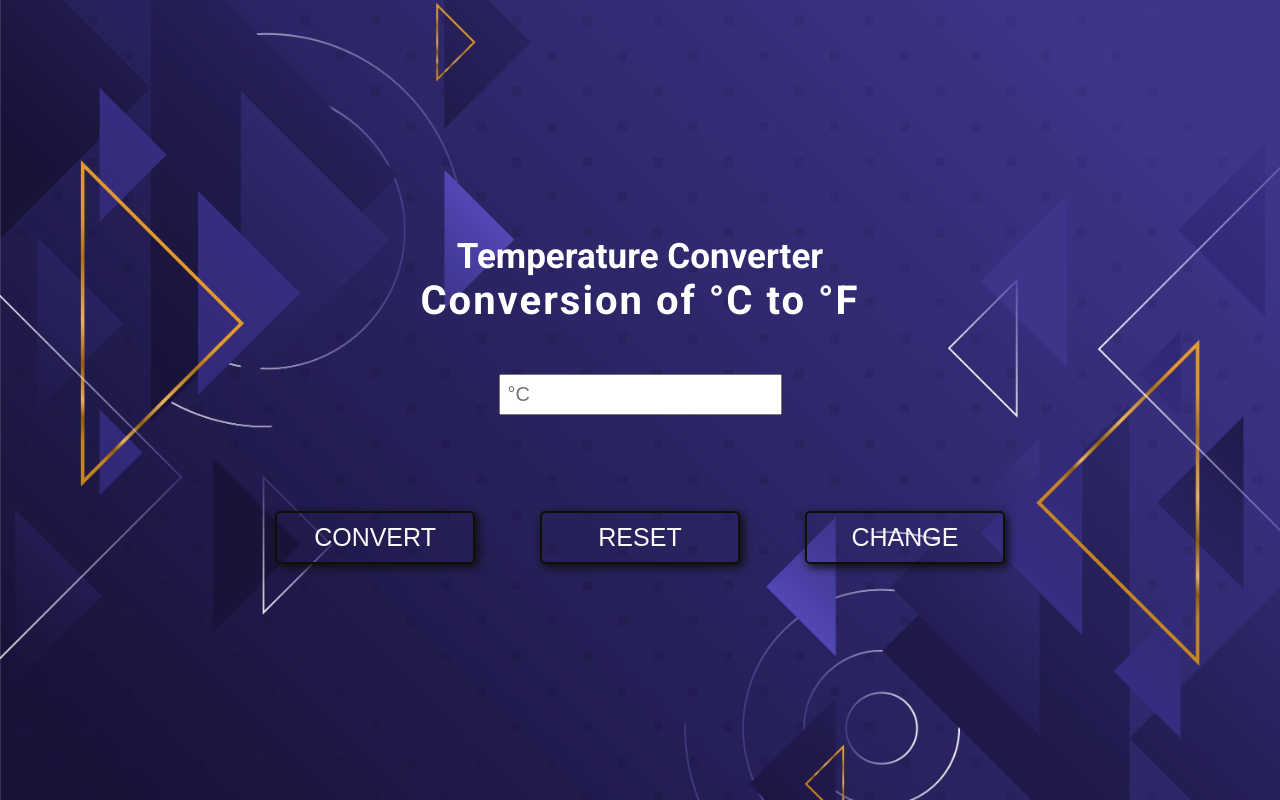
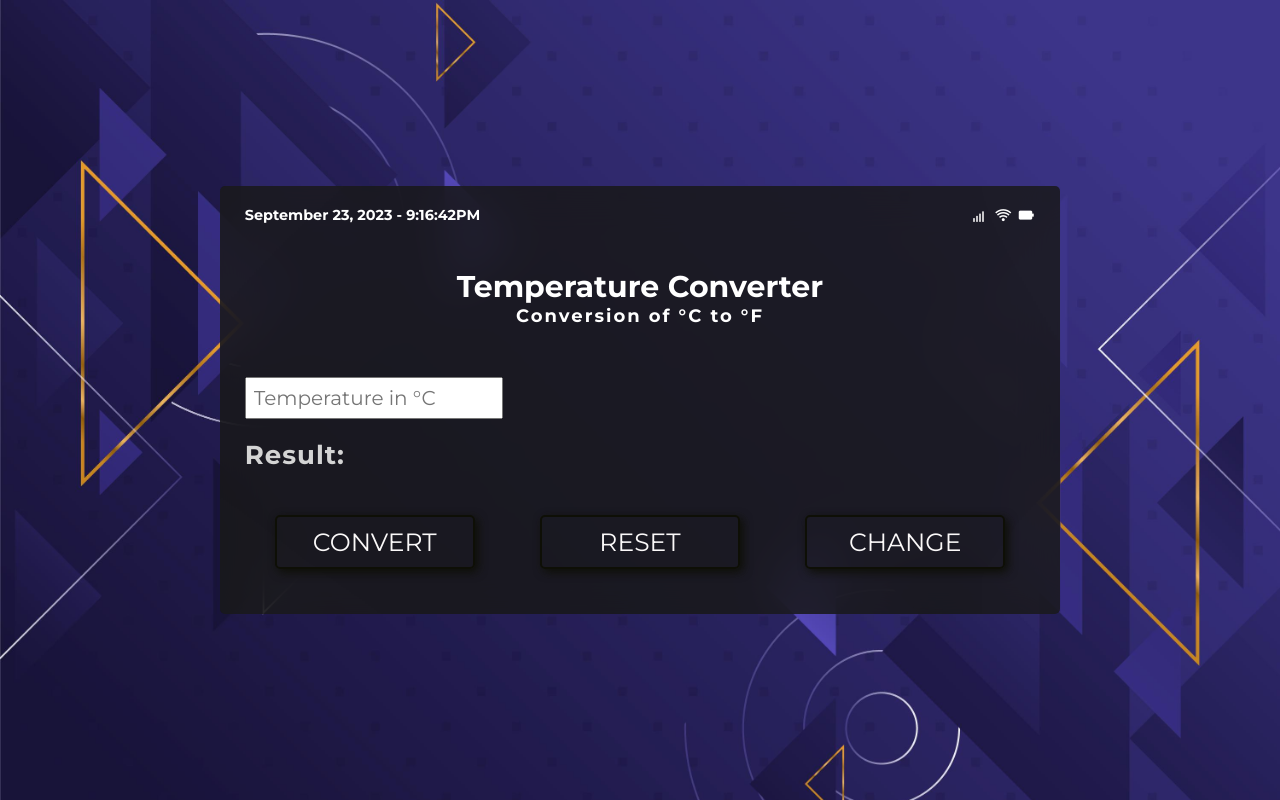
Before and after one commit to Ishan-Hegde/BI_Temperature-Converter, a plain HTML site: page index.html in a window 1280 px wide. Drawn offline with nearby package versions, Linux system fonts and the light colour scheme.

Commit message:
finally done...all set

```diff
--- a/app.js
+++ b/app.js
@@ -20,20 +20,20 @@ const swap = () => {
 
 const reset = () => {
     converter.value = '';
-    result.innerHTML = '';
+    result.innerHTML = 'Result:';
 }
 
 const convert = () => {
     if (/^(-?)(\d+)(\.{1}\d+)?$/.test(converter.value)) {
         if (C.innerHTML === '°C') {
             let value = (converter.value * 1.8) + 32;
-            result.innerHTML = `${converter.value}°C is equal to ${value.toFixed(2)}°F`;
+            result.innerHTML = `Result: ${converter.value}°C is equal to ${value.toFixed(2)}°F`;
         } else {
             let value = (converter.value - 32) / 1.8;
-            result.innerHTML = `${converter.value}°F is equal to ${value.toFixed(2)}°C`;
+            result.innerHTML = `Result: ${converter.value}°F is equal to ${value.toFixed(2)}°C`;
         }
     } else if (converter.value == '') {
-        result.innerHTML = 'Enter some number';
+        result.innerHTML = 'Enter some number!!!';
     } else {
         result.innerHTML = 'Enter only numbers!!!';
     }
@@ -42,3 +42,64 @@ const convert = () => {
 changeButton.addEventListener('click', swap);
 resetButton.addEventListener('click', reset);
 convertButton.addEventListener('click', convert);
+
+
+
+// TIME
+window.addEventListener("load", () => {
+    clock();
+    function clock() {
+      const today = new Date();
+
+      // get time components
+      const hours = today.getHours();
+      const minutes = today.getMinutes();
+      const seconds = today.getSeconds();
+
+      //add '0' to hour, minute & second when they are less 10
+      const hour = hours < 10 ? "0" + hours : hours;
+      const minute = minutes < 10 ? "0" + minutes : minutes;
+      const second = seconds < 10 ? "0" + seconds : seconds;
+
+      //make clock a 12-hour time clock
+      const hourTime = hour > 12 ? hour - 12 : hour;
+
+      // if (hour === 0) {
+      //   hour = 12;
+      // }
+      //assigning 'am' or 'pm' to indicate time of the day
+      const ampm = hour < 12 ? "AM" : "PM";
+
+      // get date components
+      const month = today.getMonth();
+      const year = today.getFullYear();
+      const day = today.getDate();
+
+      //declaring a list of all months in  a year
+      const monthList = [
+        "January",
+        "February",
+        "March",
+        "April",
+        "May",
+        "June",
+        "July",
+        "August",
+        "September",
+        "October",
+        "November",
+        "December",
+      ];
+
+      //get current date and time
+      const date = monthList[month] + " " + day + ", " + year;
+      const time = hourTime + ":" + minute + ":" + second + ampm;
+
+      //combine current date and time
+      const dateTime = date + " - " + time;
+
+      //print current date and time to the DOM
+      document.getElementById("date-time").innerHTML = dateTime;
+      setTimeout(clock, 1000);
+    }
+  });
--- a/index.html
+++ b/index.html
@@ -9,31 +9,54 @@
     <meta name="keywords" content="converter, calculator, celsius, fahrenheit" />
     <meta name="author" content="Piotr Maliga" />
     <title>Temperature Converter</title>
+    <!-- css link -->
     <link href="style.css" rel="stylesheet">
-    <link rel="preconcert" href="https://fonts.gstatic.com">
-    <link href="https://fonts.googleapis.com/css2?family=Roboto:wght@400;700&display=swap" rel="stylesheet">
+    <!-- font montserrat -->
+    <link rel="preconnect" href="https://fonts.googleapis.com">
+    <link rel="preconnect" href="https://fonts.gstatic.com" crossorigin>
+    <link href="https://fonts.googleapis.com/css2?family=Montserrat:wght@100;400;700&display=swap" rel="stylesheet">
+    <!-- logo -->
     <link rel="stylesheet" href="favicon.ico">
+    <link rel="stylesheet" href="https://unpkg.com/boxicons@latest/css/boxicons.min.css">
+    <!-- JavaScript -->
     <script src="app.js" defer></script>
 </head>
 
 <body background="bg.jpg" style="background-size: cover;">
-    <h1 style="font-size: 35px;">Temperature Converter</h1>
+    <!-- container -->
+    <div class="temperature-converter">
+        <div class="mobile">
+            <div id="clock">
+                <h1 id="date-time"></h1>
+            </div>
+            <div>
+                <i class='bx bx-signal-4'></i>
+                <i class='bx bx-wifi'></i>
+                <i class='bx bxs-battery'></i>
+            </div>
+        </div>
+        <h2>Temperature Converter</h2>
 
+        <!-- box -->
         <header>
             <label for="converter">Conversion of <span class="C">°C</span> to <span class="F">°F</span></label>
         </header>
 
         <div>
-        <input type="text" id="converter" placeholder="°C">
+            <input type="text" id="converter" placeholder="Temperature in °C">
         </div>
 
-    <p class="result"></p>
+        <!-- result -->
+        <p class="result">Result:</p>
 
+        <!-- three buttons -->
         <div id="buttons">
             <button class="convertButton">Convert</button>
             <button class="resetButton">Reset</button>
             <button class="changeButton">Change</button>
         </div>
+    </div>
+
 </body>
 
 </html>
--- a/style.css
+++ b/style.css
@@ -2,6 +2,7 @@
     box-sizing: border-box;
     margin: 0;
     padding: 0;
+    font-family: 'Montserrat', sans-serif;
 }
 
 :root {
@@ -23,8 +24,38 @@ body {
 
 }
 
-label {
-    font-size: 40px;
+.temperature-converter {
+    background: rgba(24, 24, 24, 0.847);
+    border-radius: 5px;
+    position: relative;
+    display: flex;
+    flex-direction: column;
+    justify-content: center;
+    padding: 20px 25px 45px;
+    box-shadow: -5px -5px 250px 0px rgba(255, 255, 255, 0.02) inset;
+    backdrop-filter: blur(21px);
+}
+
+.mobile {
+    display: flex;
+    justify-content: space-between;
+    margin-bottom: 40px;
+    font-size: 18px;
+    font-weight: 700;
+}
+
+#clock {
+    max-width: 600px;
+    font-size: 0.45rem;
+}
+
+h2 {
+    align-self: center;
+}
+
+header {
+    align-self: center;
+    font-size: large;
     letter-spacing: 2px;
     font-weight: bold;
 }
@@ -33,6 +64,10 @@ input {
     margin: 50px 0 10px;
     padding: 7px;
     font-size: 20px;
+}
+
+input #input-box{
+    justify-self: center;
 }
 
 .result {
@@ -66,7 +101,7 @@ button:hover {
 
 
 /*  Media queries */
-@media screen and (max-width: 500px) {
+@media screen and (max-width: 800px) {
     label {
         font-size: 35px;
     }
```
Lines whose indentation alone changed are shown as unchanged.
